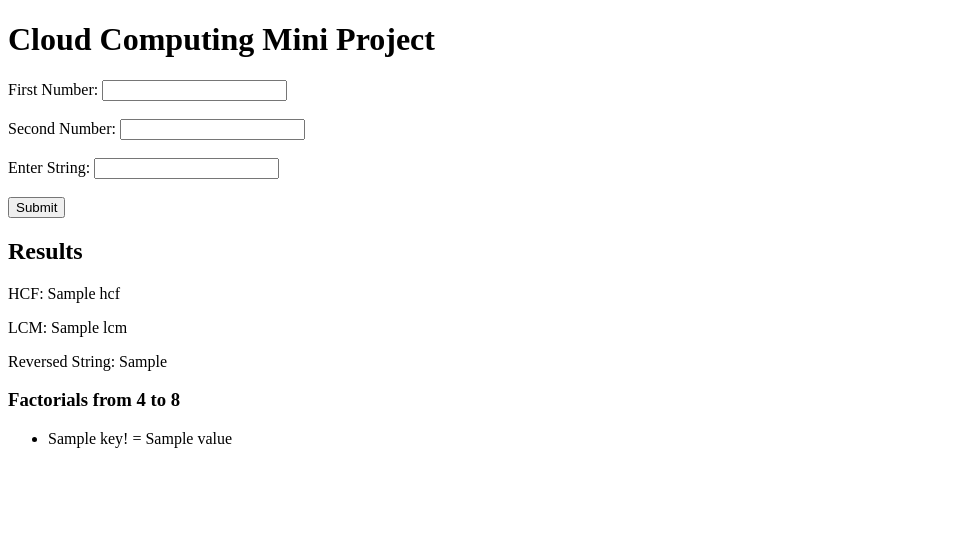
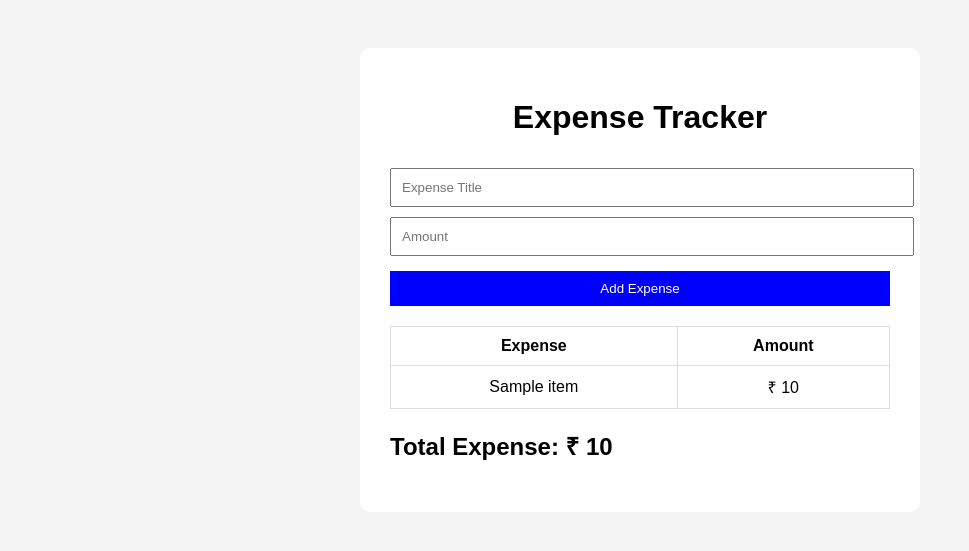
Before and after one commit to pruthvi0412/bcs601_4mw23cs108, a Flask app: template templates/index.html in a window 1280 px wide. Shown: the top 551 px of the page, without its empty margins (0-969 px from the left). Run offline with Flask 3, Linux system fonts and the light colour scheme; the template is opened without the code that fills it: most values are stand-ins (such as "Sample title", 1, 10 or a date in 2020).

Commit message:
Converted project to Expense Tracker

```diff
--- a/app.py
+++ b/app.py
@@ -1,32 +1,28 @@
 from flask import Flask, render_template, request
-import math
 
 app = Flask(__name__)
 
+expenses = []
+
 @app.route('/', methods=['GET', 'POST'])
 def home():
-    hcf = lcm = reversed_string = None
-    factorials = {}
+    total = 0
 
     if request.method == 'POST':
-        num1 = int(request.form['num1'])
-        num2 = int(request.form['num2'])
-        text = request.form['text']
+        title = request.form['title']
+        amount = float(request.form['amount'])
 
-        hcf = math.gcd(num1, num2)
-        lcm = (num1 * num2) // hcf
+        expenses.append({
+            'title': title,
+            'amount': amount
+        })
 
-        reversed_string = text[::-1]
-
-        for i in range(4, 9):
-            factorials[i] = math.factorial(i)
+    total = sum(item['amount'] for item in expenses)
 
     return render_template(
         'index.html',
-        hcf=hcf,
-        lcm=lcm,
-        reversed_string=reversed_string,
-        factorials=factorials
+        expenses=expenses,
+        total=total
     )
 
 if __name__ == '__main__':
--- a/templates/index.html
+++ b/templates/index.html
@@ -1,45 +1,96 @@
 <!DOCTYPE html>
 <html>
 <head>
-    <title>BCS601 Project</title>
+    <title>Expense Tracker</title>
+
+    <style>
+
+        body{
+            font-family: Arial;
+            background:#f4f4f4;
+            padding:40px;
+        }
+
+        .container{
+            background:white;
+            padding:30px;
+            border-radius:10px;
+            width:500px;
+            margin:auto;
+        }
+
+        h1{
+            text-align:center;
+        }
+
+        input{
+            width:100%;
+            padding:10px;
+            margin-top:10px;
+        }
+
+        button{
+            margin-top:15px;
+            padding:10px;
+            width:100%;
+            background:blue;
+            color:white;
+            border:none;
+        }
+
+        table{
+            width:100%;
+            margin-top:20px;
+            border-collapse:collapse;
+        }
+
+        th, td{
+            border:1px solid #ddd;
+            padding:10px;
+            text-align:center;
+        }
+
+    </style>
+
 </head>
+
 <body>
 
-    <h1>Cloud Computing Mini Project</h1>
+<div class="container">
+
+    <h1>Expense Tracker</h1>
 
     <form method="POST">
 
-        <label>First Number:</label>
-        <input type="number" name="num1" required><br><br>
+        <input type="text" name="title" placeholder="Expense Title" required>
 
-        <label>Second Number:</label>
-        <input type="number" name="num2" required><br><br>
+        <input type="number" step="0.01" name="amount" placeholder="Amount" required>
 
-        <label>Enter String:</label>
-        <input type="text" name="text" required><br><br>
-
-        <button type="submit">Submit</button>
+        <button type="submit">Add Expense</button>
 
     </form>
 
-    {% if hcf %}
+    <table>
 
-    <h2>Results</h2>
+        <tr>
+            <th>Expense</th>
+            <th>Amount</th>
+        </tr>
 
-    <p>HCF: {{ hcf }}</p>
-    <p>LCM: {{ lcm }}</p>
+        {% for item in expenses %}
 
-    <p>Reversed String: {{ reversed_string }}</p>
+        <tr>
+            <td>{{ item.title }}</td>
+            <td>₹ {{ item.amount }}</td>
+        </tr>
 
-    <h3>Factorials from 4 to 8</h3>
+        {% endfor %}
 
-    <ul>
-        {% for key, value in factorials.items() %}
-            <li>{{ key }}! = {{ value }}</li>
-        {% endfor %}
-    </ul>
+    </table>
 
-    {% endif %}
+    <h2>Total Expense: ₹ {{ total }}</h2>
+
+</div>
 
 </body>
 </html>
```
Also changed, not shown: README.md.
